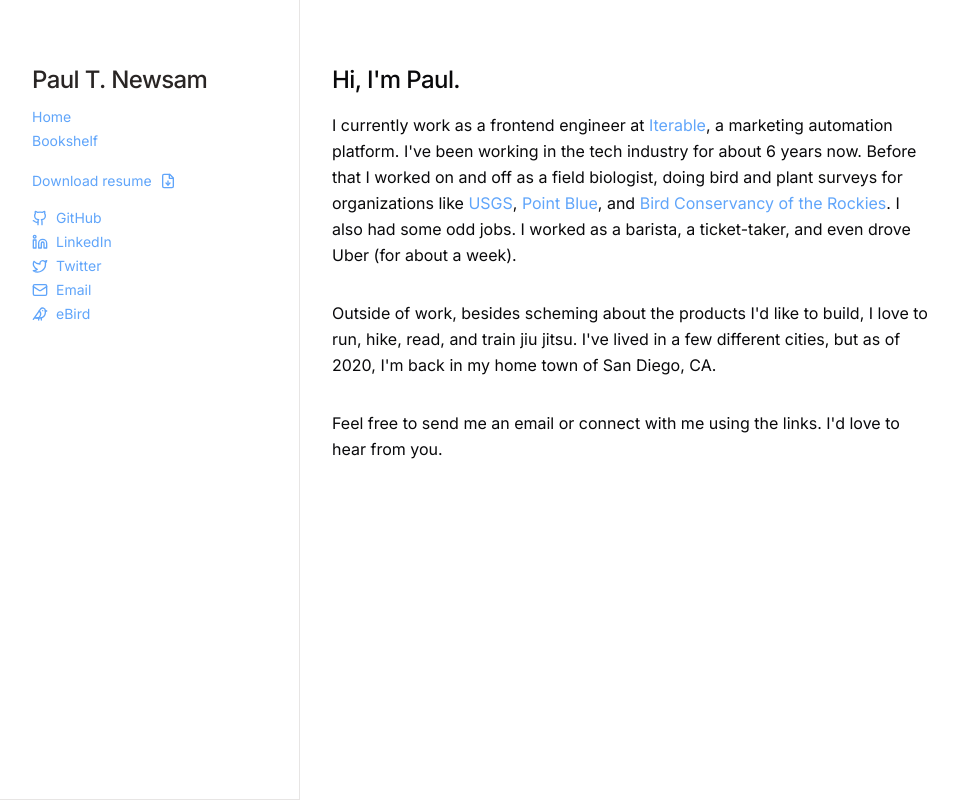
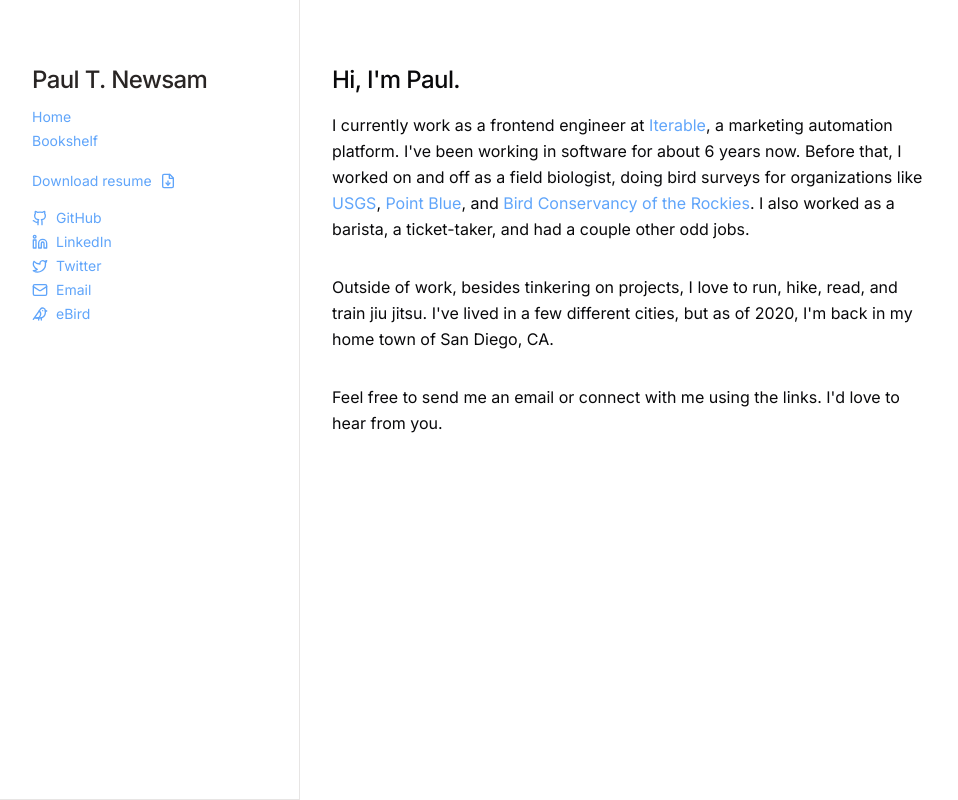
Before and after one commit to pnewsam/paultnewsam.com, a Next.js app: page / in a window 1280 px wide. Shown: the whole page, without its empty margins (160-1118 px from the left). Built offline with nearby package versions, Linux system fonts and the light colour scheme.

Commit message:
Tweak language.

```diff
--- a/src/app/bookshelf/page.tsx
+++ b/src/app/bookshelf/page.tsx
@@ -23,10 +23,10 @@ export default function BookshelfPage() {
       </div>
       <h2 className="text-xl font-medium tracking-tight mb-4">Non-fiction</h2>
       <p className="text-neutral-700 leading-relaxed mb-4">
-        I especially value simply written, carefully-crafted books that explain
-        a lot about the world. I put a ★ next to the books that I found
-        especially beautiful, or meaningfully changed the way I understand the
-        world.
+        I especially value simple, well-crafted books that explain a lot about
+        the world in a simple way. I put a ★ next to the books that I found
+        especially beautiful, or meaningfully changed my views or
+        understandings.
       </p>
       <ul className="list-disc text-neutral-700 leading-relaxed pl-4 mb-8 space-y-4">
         {[...nonfictionBooks]
@@ -35,8 +35,8 @@ export default function BookshelfPage() {
             const lastNameB = b.name.split(" ").slice(-1)[0];
             return lastNameA.localeCompare(lastNameB);
           })
-          .map((author) => (
-            <li className="ml-2" key={author.name}>
+          .map((author, i) => (
+            <li className="ml-2" key={`${author.name}-${i}`}>
               {author.books.map((book, i) => (
                 <>
                   <ExternalLink key={book.title} href={book.href}>
@@ -65,8 +65,8 @@ export default function BookshelfPage() {
             const lastNameB = b.name.split(" ").slice(-1)[0];
             return lastNameA.localeCompare(lastNameB);
           })
-          .map((author) => (
-            <li className="ml-2" key={author.name}>
+          .map((author, i) => (
+            <li className="ml-2" key={`${author.name}-${i}`}>
               {author.books.map((book, i) => (
                 <>
                   <ExternalLink key={book.title} href={book.href}>
--- a/src/app/page.tsx
+++ b/src/app/page.tsx
@@ -9,10 +9,9 @@ export default function Home() {
       <p className="mb-8 leading-relaxed">
         I currently work as a frontend engineer at{" "}
         <ExternalLink href="https://iterable.com/">Iterable</ExternalLink>, a
-        marketing automation platform. I&apos;ve been working in the tech
-        industry for about 6 years now. Before that I worked on and off as a
-        field biologist, doing bird and plant surveys for organizations
-        like&nbsp;
+        marketing automation platform. I&apos;ve been working in software for
+        about 6 years now. Before that, I worked on and off as a field
+        biologist, doing bird surveys for organizations like&nbsp;
         <ExternalLink href="https://www.usgs.gov/">USGS</ExternalLink>,{" "}
         <ExternalLink href="https://www.pointblue.org/">
           Point Blue
@@ -21,14 +20,13 @@ export default function Home() {
         <ExternalLink href="https://www.birdconservancy.org/">
           Bird Conservancy of the Rockies
         </ExternalLink>
-        . I also had some odd jobs. I worked as a barista, a ticket-taker, and
-        even drove Uber (for about a week).
+        . I also worked as a barista, a ticket-taker, and had a couple other odd
+        jobs.
       </p>
       <p className="mb-8 leading-relaxed">
-        Outside of work, besides scheming about the products I&apos;d like to
-        build, I love to run, hike, read, and train jiu jitsu. I&apos;ve lived
-        in a few different cities, but as of 2020, I&apos;m back in my home town
-        of San Diego, CA.
+        Outside of work, besides tinkering on projects, I love to run, hike,
+        read, and train jiu jitsu. I&apos;ve lived in a few different cities,
+        but as of 2020, I&apos;m back in my home town of San Diego, CA.
       </p>
       <p className="leading-relaxed">
         Feel free to send me an email or connect with me using the links.
--- a/src/components/typography/index.tsx
+++ b/src/components/typography/index.tsx
@@ -6,6 +6,7 @@ export const InternalLink = ({
   href,
   children,
   className,
+  ...props
 }: {
   href: string;
   children: React.ReactNode;
@@ -17,6 +18,7 @@ export const InternalLink = ({
       className
     )}
     href={href}
+    {...props}
   >
     {children}
   </Link>
```
